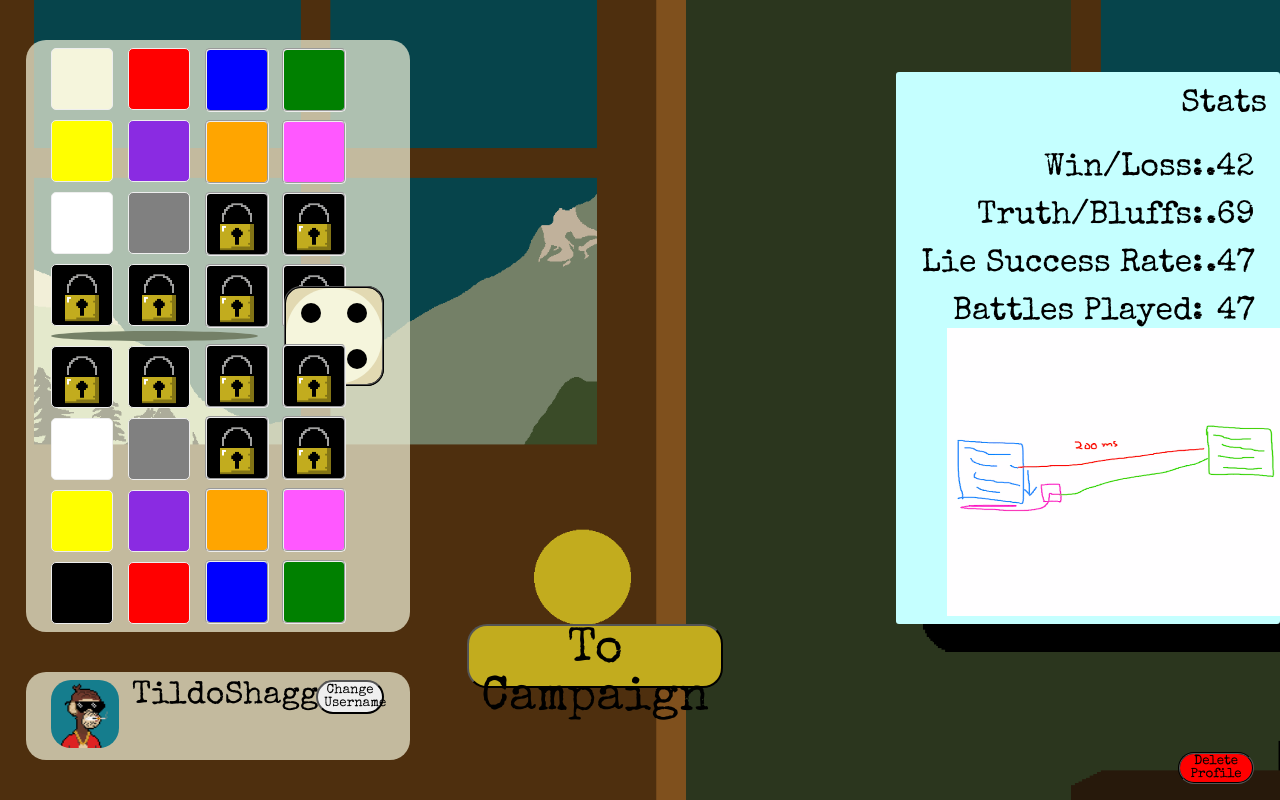
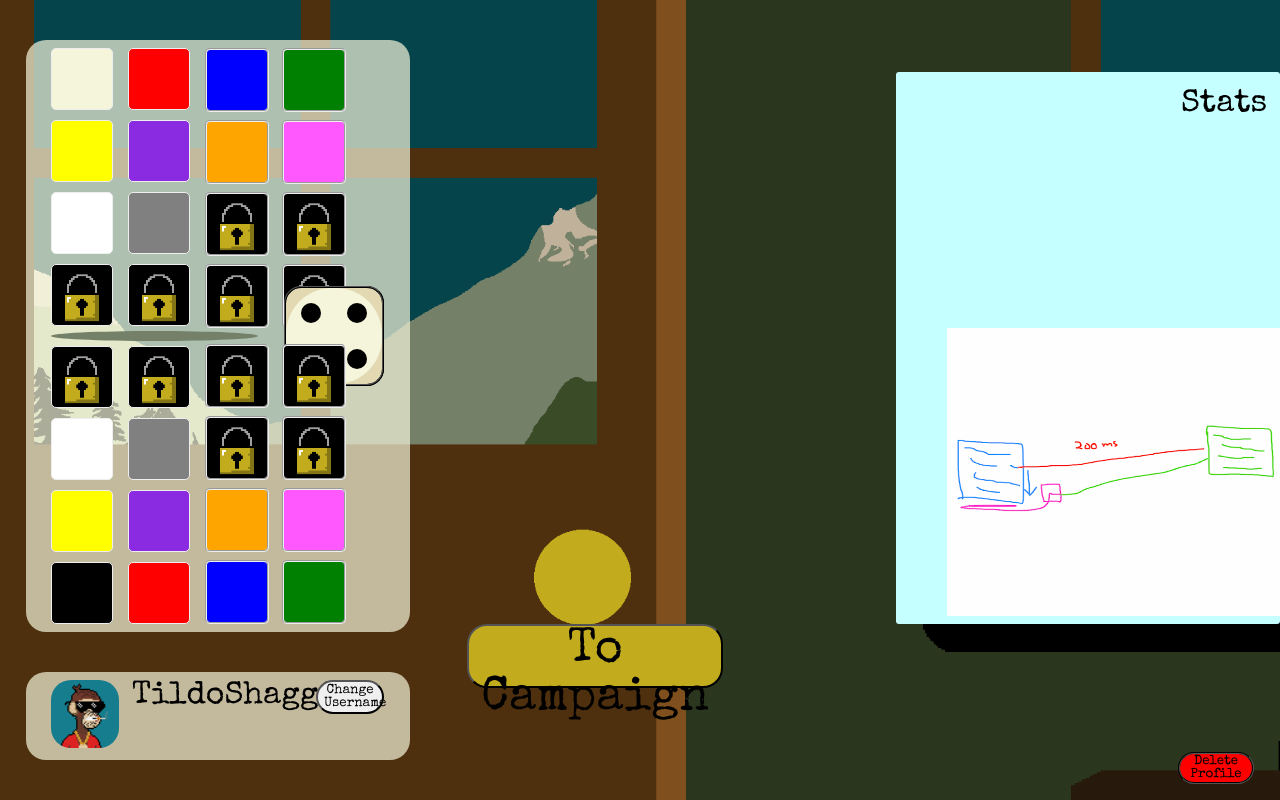
Before and after one commit to twalker16/Foundations_Capstone, a website: page Client/SafeHouse.html in a window 1280 px wide. Drawn offline with nearby package versions, Linux system fonts and the light colour scheme; no server answers.

```diff
--- a/Client/SafeHouse.html
+++ b/Client/SafeHouse.html
@@ -69,10 +69,10 @@
 
     <aside id="stats">
         <div id="title">Stats</div>
-        <div id="WL">Win/Loss:<div id='WLUD'>.42</div></div>
-        <div id="TB">Truth/Bluffs:<div id='TBUD'>.69</div></div>
-        <div id="LSR">Lie Success Rate:<div id='LSRUD'>.47</div></div>
-        <div id="BP">Battles Played:<div id='BPUD'>47</div></div>
+        <!-- <div id="WL">Win/Loss:<div id='WLUD'>.42</div></div> -->
+        <!-- <div id="TB">Truth/Bluffs:<div id='TBUD'>.69</div></div> -->
+        <!-- <div id="LSR">Lie Success Rate:<div id='LSRUD'>.47</div></div> -->
+        <!-- <div id="BP">Battles Played:<div id='BPUD'>47</div></div> -->
         <img id="screenNFT" src="../Photos/NFT2.png">
     </aside>
 
```
Also changed, not shown: ReadMePhotos/Homepage.JPG (added), ReadMePhotos/Liar Called Condition.JPG (added), ReadMePhotos/Login.JPG (added), ReadMePhotos/Map.JPG (added), ReadMePhotos/NumpyPreRoll.JPG (added), ReadMePhotos/Rolling Animation.JPG (added), ReadMePhotos/SafeHouse.JPG (added), ReadMePhotos/Try Again.JPG (added), ReadMePhotos/UpdatedBets-makingbet.JPG (added), ReadMePhotos/call you a liar.JPG (added), ReadMePhotos/howToPlay.JPG (added), ReadMePhotos/miniLogin.JPG (added), ReadMePhotos/numpyMakingBets.JPG (added), ReadMePhotos/updatedMap.JPG (added), 1 more files.
